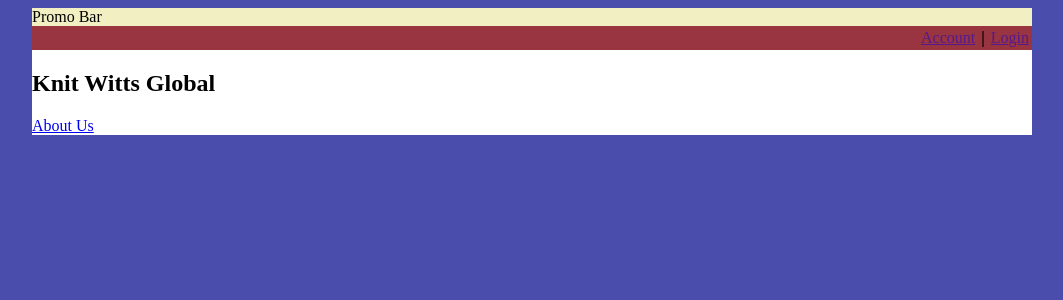
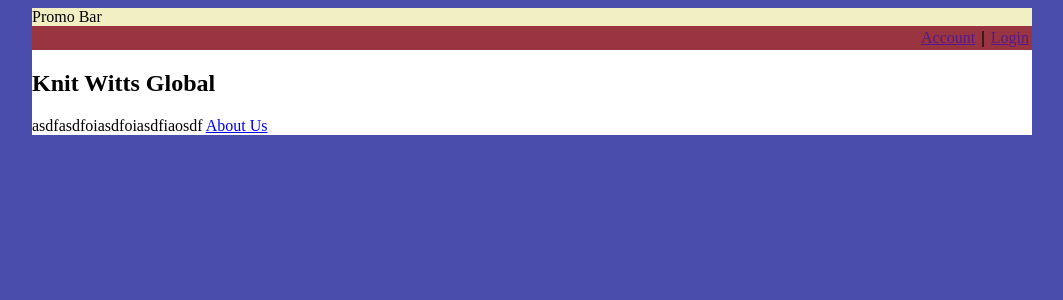
Before and after one commit to jsrj/knitt-witts-global, a Django app: page / in a window 1280 px wide. Shown: the top 300 px of the page, without its empty margins (108-1171 px from the left). Run offline with Django 3.2, Linux system fonts and the light colour scheme.

Commit message:
added random text as example

```diff
--- a/core/templates/index.html
+++ b/core/templates/index.html
@@ -21,6 +21,7 @@
                 </span>
             </div>
             <h2>Knit Witts Global</h2>
+            asdfasdfoiasdfoiasdfiaosdf
             <a href="/about/">About Us</a>
         </div>
     </div>
```
